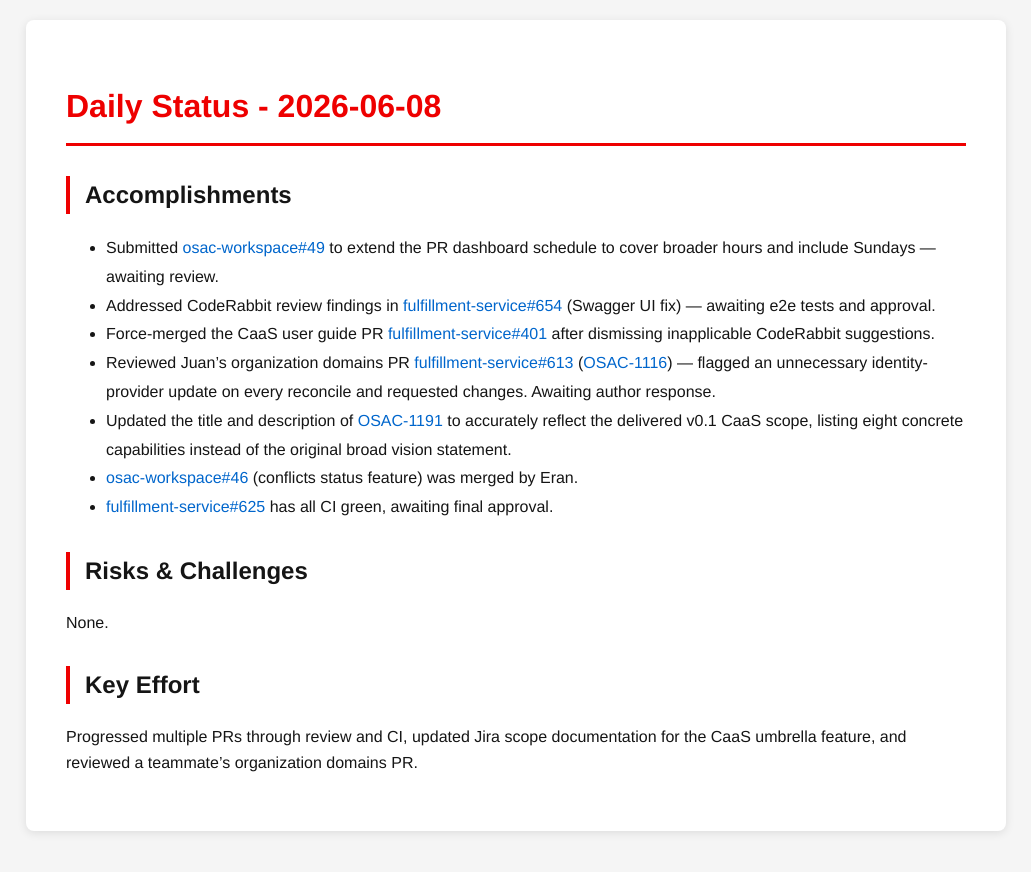
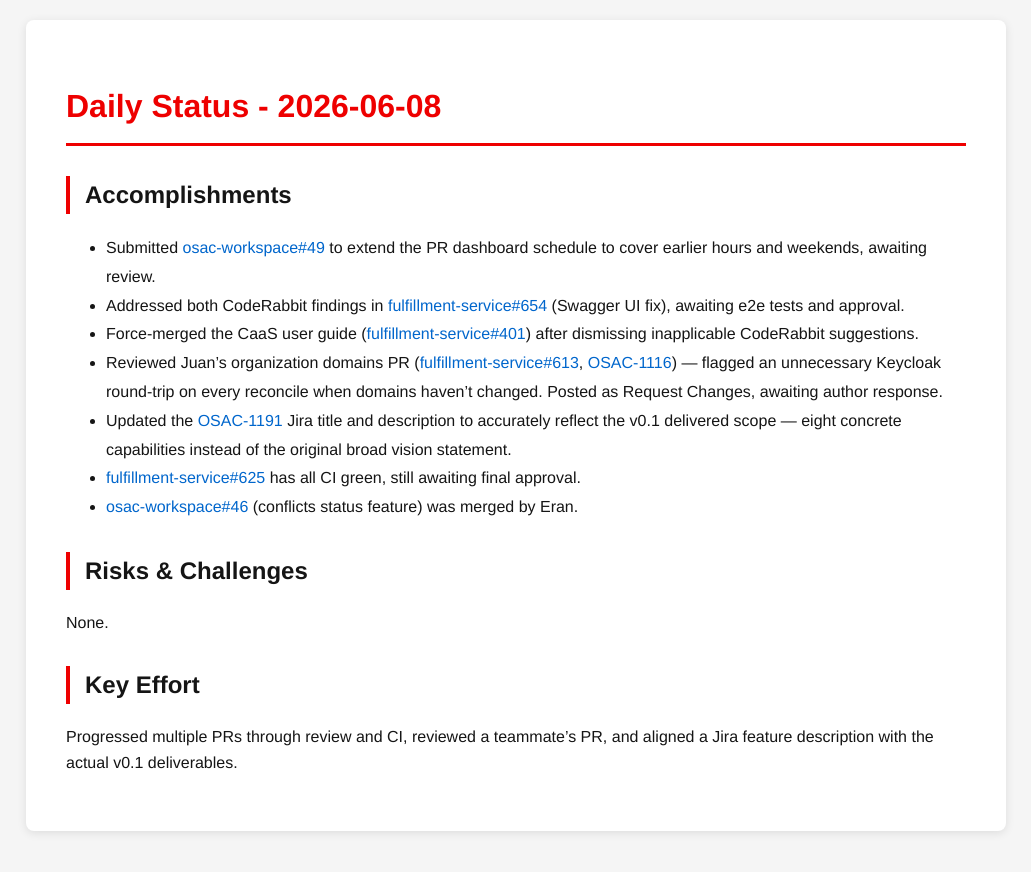
Before and after one commit to tzvatot/daily-status, a Jekyll site: the page built from 2026-06-08.md, in a window 1280 px wide. Shown: the top 872 px of the page, without its empty margins (124-1155 px from the left). Built offline with Jekyll 4.4.1, drawn with Linux system fonts in a browser that asks for light colours.

Commit message:
Daily status update - 2026-06-08

```diff
--- a/2026-06-08.md
+++ b/2026-06-08.md
@@ -7,16 +7,16 @@ date: 2026-06-08
 # Daily Status - 2026-06-08
 
 ## Accomplishments
-- Submitted [osac-workspace#49](https://github.com/osac-project/osac-workspace/pull/49) to extend the PR dashboard schedule to cover broader hours and include Sundays — awaiting review.
-- Addressed CodeRabbit review findings in [fulfillment-service#654](https://github.com/osac-project/fulfillment-service/pull/654) (Swagger UI fix) — awaiting e2e tests and approval.
-- Force-merged the CaaS user guide PR [fulfillment-service#401](https://github.com/osac-project/fulfillment-service/pull/401) after dismissing inapplicable CodeRabbit suggestions.
-- Reviewed Juan's organization domains PR [fulfillment-service#613](https://github.com/osac-project/fulfillment-service/pull/613) ([OSAC-1116](https://redhat.atlassian.net/browse/OSAC-1116)) — flagged an unnecessary identity-provider update on every reconcile and requested changes. Awaiting author response.
-- Updated the title and description of [OSAC-1191](https://redhat.atlassian.net/browse/OSAC-1191) to accurately reflect the delivered v0.1 CaaS scope, listing eight concrete capabilities instead of the original broad vision statement.
+- Submitted [osac-workspace#49](https://github.com/osac-project/osac-workspace/pull/49) to extend the PR dashboard schedule to cover earlier hours and weekends, awaiting review.
+- Addressed both CodeRabbit findings in [fulfillment-service#654](https://github.com/osac-project/fulfillment-service/pull/654) (Swagger UI fix), awaiting e2e tests and approval.
+- Force-merged the CaaS user guide ([fulfillment-service#401](https://github.com/osac-project/fulfillment-service/pull/401)) after dismissing inapplicable CodeRabbit suggestions.
+- Reviewed Juan's organization domains PR ([fulfillment-service#613](https://github.com/osac-project/fulfillment-service/pull/613), [OSAC-1116](https://redhat.atlassian.net/browse/OSAC-1116)) — flagged an unnecessary Keycloak round-trip on every reconcile when domains haven't changed. Posted as Request Changes, awaiting author response.
+- Updated the [OSAC-1191](https://redhat.atlassian.net/browse/OSAC-1191) Jira title and description to accurately reflect the v0.1 delivered scope — eight concrete capabilities instead of the original broad vision statement.
+- [fulfillment-service#625](https://github.com/osac-project/fulfillment-service/pull/625) has all CI green, still awaiting final approval.
 - [osac-workspace#46](https://github.com/osac-project/osac-workspace/pull/46) (conflicts status feature) was merged by Eran.
-- [fulfillment-service#625](https://github.com/osac-project/fulfillment-service/pull/625) has all CI green, awaiting final approval.
 
 ## Risks & Challenges
 None.
 
 ## Key Effort
-Progressed multiple PRs through review and CI, updated Jira scope documentation for the CaaS umbrella feature, and reviewed a teammate's organization domains PR.
+Progressed multiple PRs through review and CI, reviewed a teammate's PR, and aligned a Jira feature description with the actual v0.1 deliverables.
```
